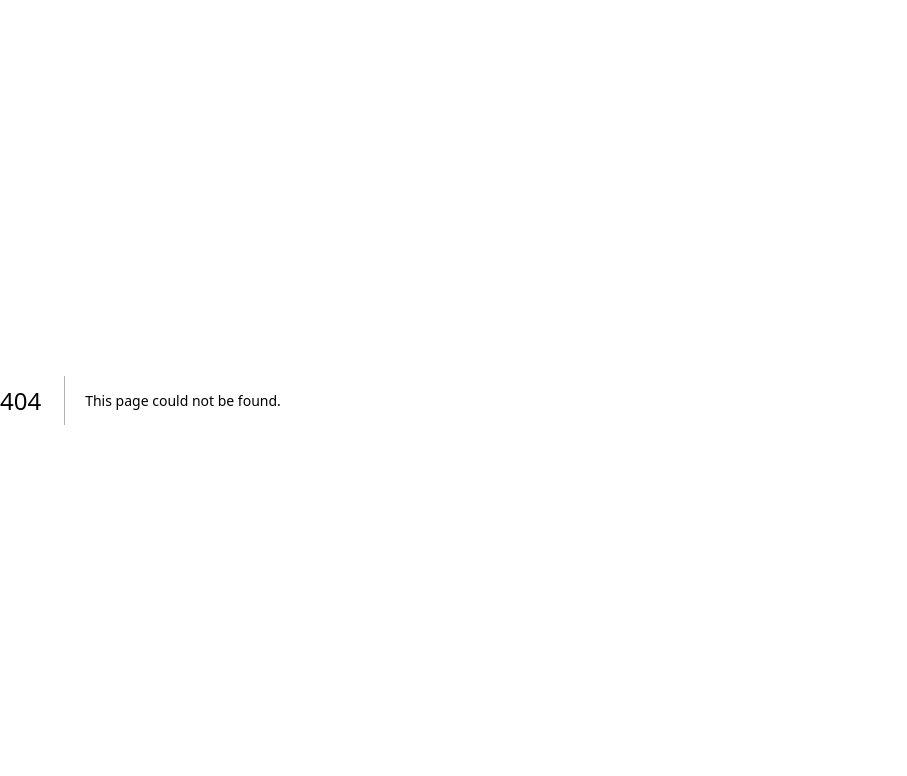
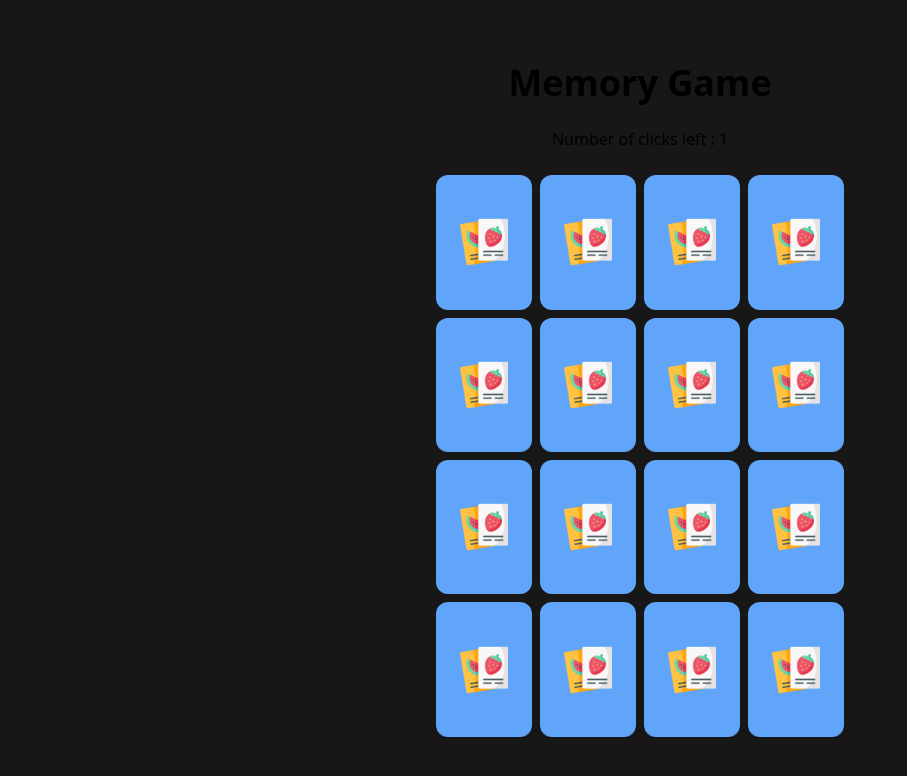
Before and after one commit to Sygix/memogame, a Next.js app: page /1 in a window 1280 px wide. Before the commit this address had no page. Shown: the top 776 px of the page, without its empty margins (0-907 px from the left). Built offline with nearby package versions, Linux system fonts and the light colour scheme.

Commit message:
add moves page

```diff
--- /dev/null
+++ b/src/app/[moves]/layout.tsx
@@ -0,0 +1,8 @@
+export default function MovesLayout(props: {
+    children: React.ReactNode;
+    params: { moves: string; };
+}) {
+  return (
+      <>{props.children}</>
+  )
+}
--- /dev/null
+++ b/src/app/[moves]/page.tsx
@@ -0,0 +1,12 @@
+import Board from "../components/Board";
+
+export default async function Page({ params: { moves } }: { params: { moves: string; } }) {
+
+    const maxClicks = parseInt(moves);
+
+    return (
+      <>
+        <Board board={["🤖", "👽", "👻", "🤡", "🐧", "🦚", "😄", "🚀"]} maxClicks={maxClicks} />
+      </>
+    );
+  }
--- a/src/app/components/Board.tsx
+++ b/src/app/components/Board.tsx
@@ -12,10 +12,6 @@ const Board = ({maxClicks, board}: {maxClicks: number, board: string[]}) => {
     const [matchedCards, setMatchedCards] = useState<number[]>([]);
     const [clicksLeft, setClicksLeft] = useState<number>(maxClicks);
     const [gameState, setGameState] = useState<GameState>("starting");
-
-    console.log('boardContent : ', boardContent);
-    console.log('matchedCards : ', matchedCards);
-    console.log('seenCards : ', seenCards);
 
     const shuffle = (array: string[]) => {
         return array.sort(() => Math.random() - 0.5);
```
